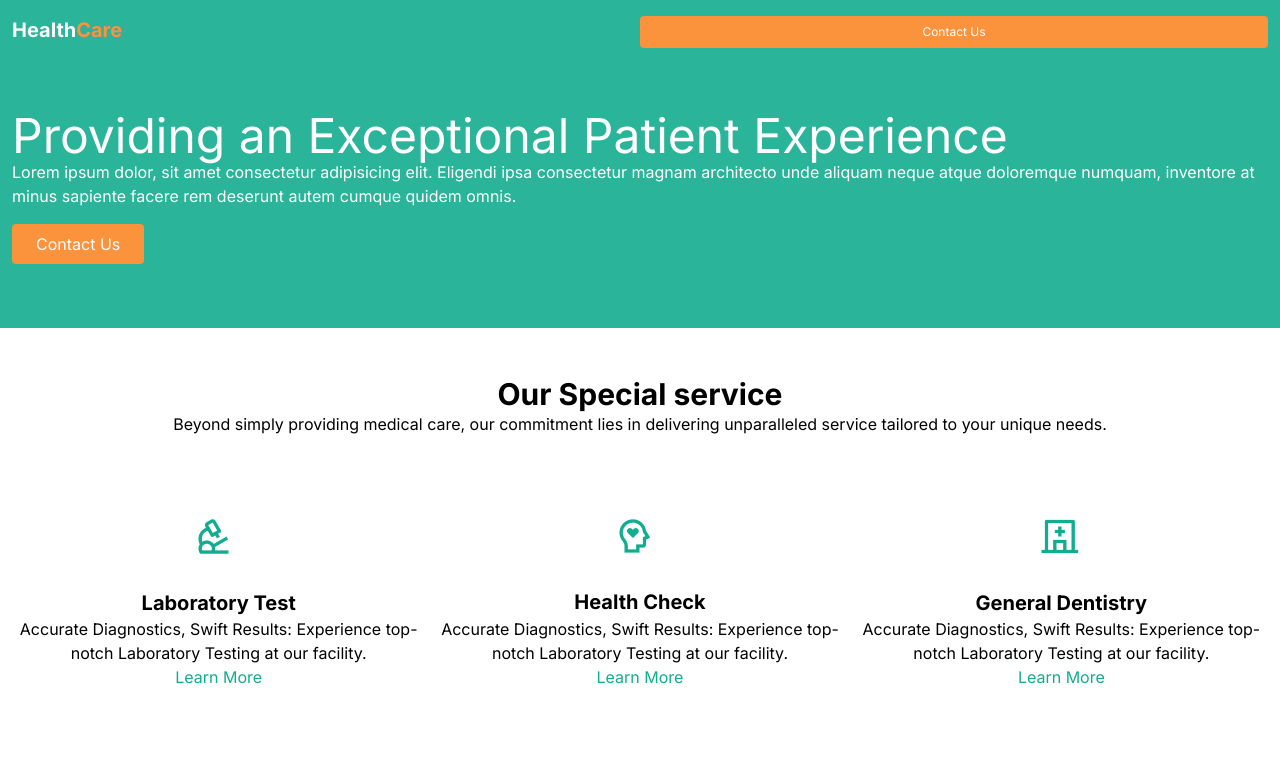
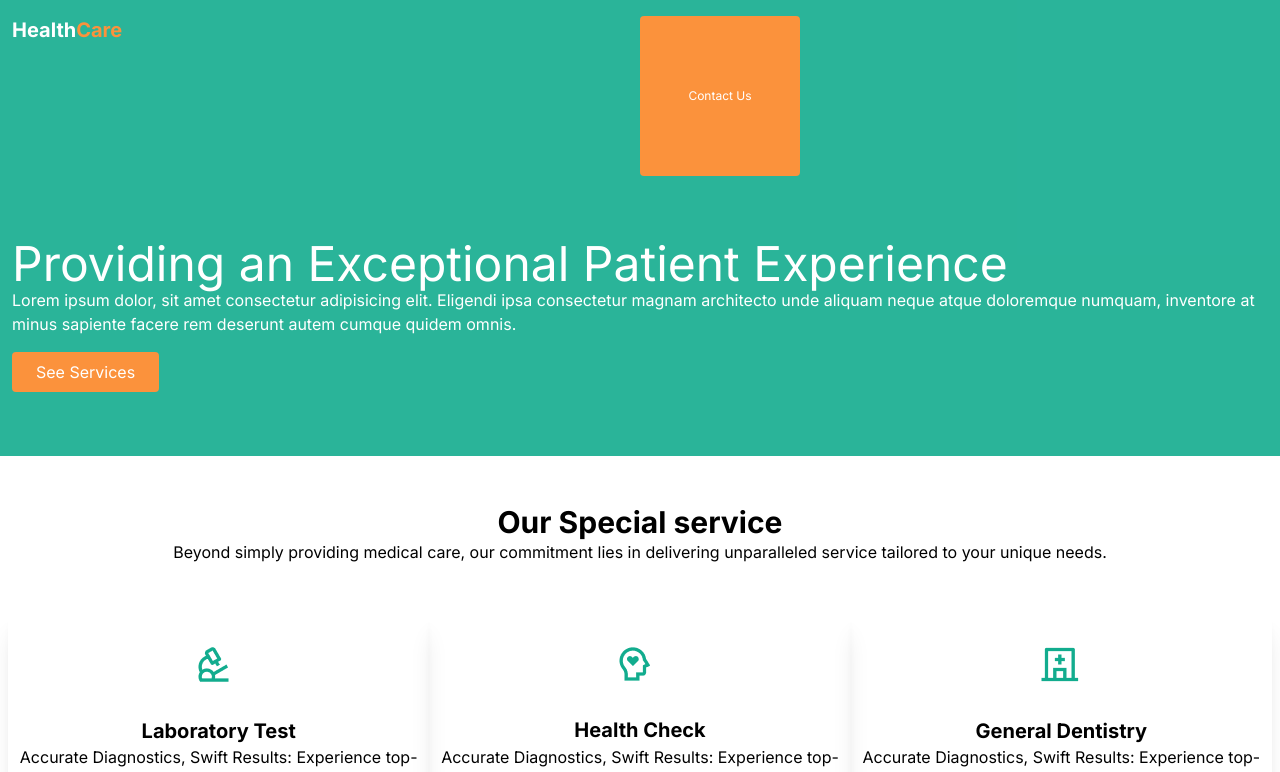
Before and after one commit to leandro160320/health2024, a Next.js app: page / in a window 1280 px wide. Shown: the top 772 px of the page. Built offline with nearby package versions, Linux system fonts and the light colour scheme.

Commit message:
fix: Shadow

```diff
--- a/app/components/Header.tsx
+++ b/app/components/Header.tsx
@@ -4,14 +4,14 @@ export default function Header(){
         <div className="bg-[#12AC8EE5] pt-4 text-white px-3 pb-12">
             <div className="grid grid-cols-2 ">
                 <h1 className="text-xl font-bold">Health<span className="text-[#FB923C]">Care</span></h1>
-                <button className="bg-[#FB923C] rounded px-4 py-2 text-xs">Contact Us</button>
+                <button className="bg-[#FB923C] rounded px-4 py-2 text-xs size-40">Contact Us</button>
             </div>
             <div>
                 <h1 className=" text-5xl mt-16">Providing an Exceptional Patient Experience</h1>
                 <h1>
                 Lorem ipsum dolor, sit amet consectetur adipisicing elit. Eligendi ipsa consectetur magnam architecto unde aliquam neque atque doloremque numquam, inventore at minus sapiente facere rem deserunt autem cumque quidem omnis.
                 </h1>
-                <button className="bg-[#FB923C] rounded px-6 py-2 my-4">Contact Us</button>
+                <button className="bg-[#FB923C] rounded px-6 py-2 my-4">See Services</button>
             </div>
             <div></div>
             <div></div>
--- a/app/components/Section1.tsx
+++ b/app/components/Section1.tsx
@@ -8,7 +8,7 @@ export default function Section1(){
                 tailored to your unique needs.</h1>
 
             <div className="grid lg:grid-cols-3">
-            <div className="grid mt-12 justify-items-center">
+            <div className="grid mt-12 justify-items-center shadow-xl rounded-md">
             <img className="py-8" src="/img/i.ri-microscope-line.png" alt="" />
             <h1 className="text-xl font-bold">Laboratory Test</h1>
             <h1>Accurate Diagnostics, Swift Results: Experience
@@ -17,7 +17,7 @@ export default function Section1(){
             <h1 className="text-[#12AC8E]">Learn More</h1>
             </div>
 
-            <div className="grid mt-12 justify-items-center">
+            <div className="grid mt-12 justify-items-center shadow-xl rounded-md">
             <img className="py-8" src="/img/Icon.png" alt="" />
             <h1 className="text-xl font-bold">Health Check</h1>
             <h1>Accurate Diagnostics, Swift Results: Experience
@@ -26,7 +26,7 @@ export default function Section1(){
             <h1 className="text-[#12AC8E]">Learn More</h1>
             </div>
 
-            <div className="grid mt-12 justify-items-center">
+            <div className="grid mt-12 justify-items-center shadow-xl rounded-md">
             <img className="py-8" src="/img/i.ri-hospital-line.png" alt="" />
             <h1 className="text-xl font-bold">General Dentistry</h1>
             <h1>Accurate Diagnostics, Swift Results: Experience
--- a/app/components/Section3.tsx
+++ b/app/components/Section3.tsx
@@ -7,19 +7,19 @@ export default function Section3(){
              <h1>We take pride in our exceptional team of doctors, each a specialist in their respective fields.</h1>
             </div>
 
-            <div className="grid lg:grid-cols-3 gap-4">
-            <div>
+            <div className="grid lg:grid-cols-3 gap-4 ">
+            <div className="shadow-xl rounded-md">
             <img className="py-8" src="/img/doctor-1.jpg.png" alt="" />
             <h1 className="font-bold text-lg">Dr. Emily Smith</h1>
             <h1>Cardiologist</h1>
             </div>
 
-            <div>
+            <div className="shadow-xl rounded-md">
             <img className="py-8" src="/img/doctor-2.jpg.png" alt="" />
             <h1 className="font-bold text-lg">Dr. James Anderson</h1>
             <h1>Neurosurgeon</h1>
             </div>
-            <div>
+            <div className="shadow-xl rounded-md">
             <img className="py-8" src="/img/doctor-3.jpg.png" alt="" />
             <h1 className="font-bold text-lg">Dr. Michael Lee</h1>
             <h1>Dermatologist</h1>
```
